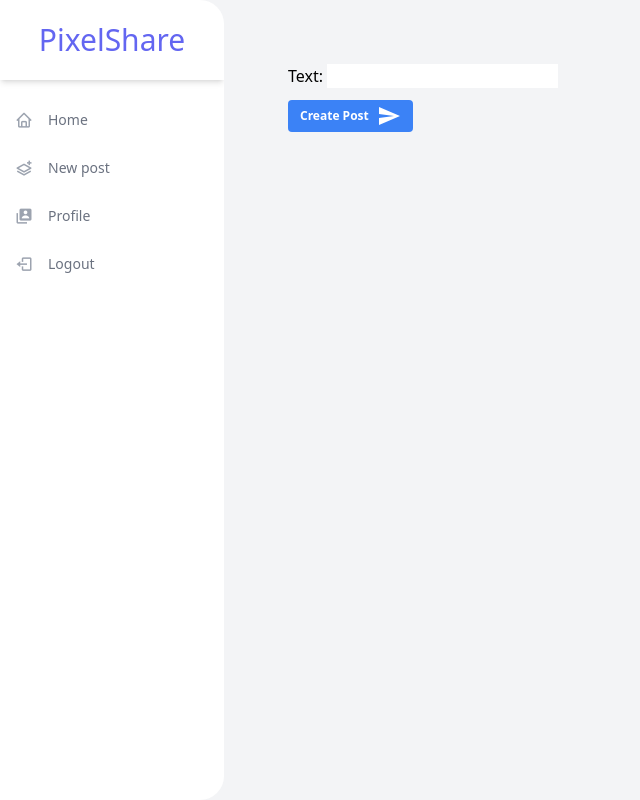
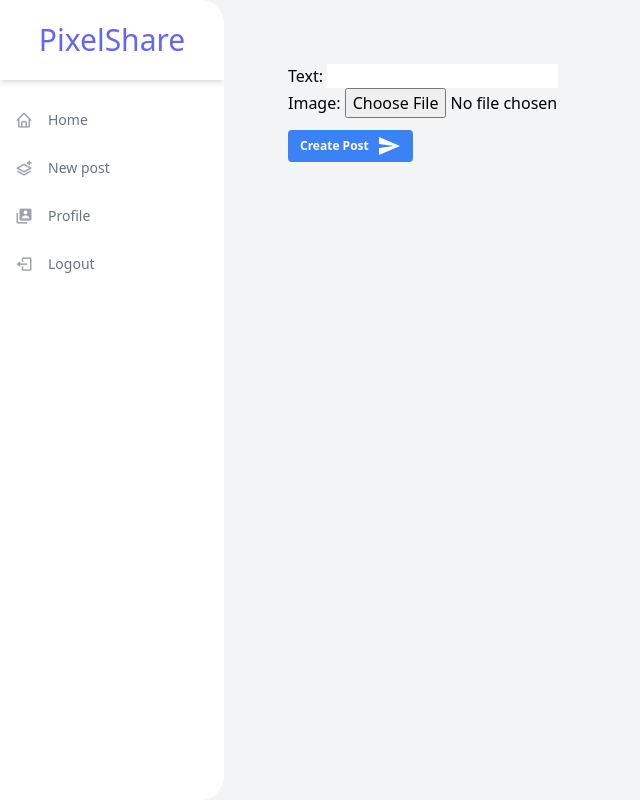
Before and after one commit to dillguill/social-media-app, a Django app: page /new/ in a window 1280 px wide. Shown: the whole page, without its empty margins (0-640 px from the left). Run offline with Django 4.2, Linux system fonts and the light colour scheme; the visitor is signed in with stand-in values (Sample User, id 1); some libraries are stand-ins or nearby versions.

Commit message:
Added image upload function

```diff
--- a/feed/models.py
+++ b/feed/models.py
@@ -9,6 +9,7 @@ class Post(models.Model):
         User,
         on_delete=models.CASCADE,
     )
+    image = models.ImageField(upload_to='posts/', null=True, blank=True)
 
     def __str__(self):
         return self.text[0:100]
--- a/feed/templates/feed/create.html
+++ b/feed/templates/feed/create.html
@@ -3,7 +3,7 @@
 {% block title %}Create a new post{% endblock title %}
 
 {% block body %}
-    <form method="POST" action=".">
+    <form method="POST" action="." enctype="multipart/form-data">
         {% csrf_token %}
         {{ form.as_p }}
         <div>
--- a/feed/views.py
+++ b/feed/views.py
@@ -2,6 +2,7 @@ from django.views.generic import DetailView, TemplateView
 from django.views.generic.edit import CreateView
 from django.contrib.auth.mixins import LoginRequiredMixin
 from django.shortcuts import render
+from django.core.files.storage import default_storage
 
 from followers.models import Follower
 
@@ -43,7 +44,7 @@ class PostDetailView(DetailView):
 class CreateNewPost(LoginRequiredMixin, CreateView):
     model = Post
     template_name = "feed/create.html"
-    fields = ['text']
+    fields = ['text', 'image']
     success_url = "/"
 
     def dispatch(self, request, *args, **kwargs):
@@ -57,10 +58,10 @@ class CreateNewPost(LoginRequiredMixin, CreateView):
         return super().form_valid(form)
 
     def post(self, request, *args, **kwargs):
-
         post = Post.objects.create(
             text=request.POST.get("text"),
             author=request.user,
+            image=request.FILES.get("image")
         )
 
         return render(
--- a/frontend/js/main.js
+++ b/frontend/js/main.js
@@ -32,30 +32,38 @@ $(document).on("click", ".js-toggle-modal", function(e) {
     e.preventDefault()
     $(".js-modal").toggleClass("hidden")
 })
-.on("click", ".js-submit", function(e) {
-    e.preventDefault()
-    const text = $(".js-post-text").val().trim()
-    const $btn = $(this)
+$(document).on("click", ".js-submit", function(e) {
+    e.preventDefault();
+    const text = $(".js-post-text").val().trim();
+    const image = $(".js-post-image")[0].files[0];
+    const $btn = $(this);
 
-    if(!text.length) {
-        return false
+    if (!text.length) {
+        return false;
     }
 
-    $btn.prop("disabled", true).text("Posting!")
+    const formData = new FormData();
+    formData.append('text', text);
+    if (image) {
+        formData.append('image', image);
+    }
+
+    $btn.prop("disabled", true).text("Posting!");
     $.ajax({
         type: 'POST',
         url: $(".js-post-text").data("post-url"),
-        data: {
-            text: text
-        },
+        data: formData,
+        processData: false,
+        contentType: false,
         success: (dataHtml) => {
             $(".js-modal").addClass("hidden");
             $("#posts-container").prepend(dataHtml);
             $btn.prop("disabled", false).text("New Post");
-            $(".js-post-text").val('')
+            $(".js-post-text").val('');
+            $(".js-post-image").val('');
         },
         error: (error) => {
-            console.warn(error)
+            console.warn(error);
             $btn.prop("disabled", false).text("Error");
         }
     });
--- a/til/templates/base.html
+++ b/til/templates/base.html
@@ -75,6 +75,9 @@
         <div class="w-full">
           <textarea class="border-2 border-blue-500 my-4 w-full js-post-text" placeholder="Enter your post" rows="3" maxlength="240" data-post-url="{% url 'feed:new_post' %}"></textarea>
         </div>
+        <div class="w-full">
+          <input type="file" class="border-2 border-blue-500 my-4 w-full js-post-image" accept="image/*">
+        </div>
         <hr>
         <div class="ml-auto">
           <button class="bg-blue-500 text-white font-bold rounded hover:bg-gray-500 hover:text-white py-1 px-3 inline-flex items-center text-m mt-4 js-submit" type="button">
--- a/til/templates/includes/post.html
+++ b/til/templates/includes/post.html
@@ -1,12 +1,14 @@
 {% load thumbnail %}
 
-<!-- component is from https://tailwindcomponents.com/component/post-artical -->
 <div class="max-w-4xl px-10 my-4 py-6 bg-white rounded-lg shadow-md" style='width: 50rem'>
     <div class="flex justify-between items-center">
         <span class="font-light text-gray-600">{{ post.date|date:"F j, Y, g:i:a" }}</span>
     </div>
     <div class="mt-2">
         <p class="mt-2 text-gray-600">{{ post.text }}</p>
+        {% if post.image %}
+            <img src="{{ post.image.url }}" alt="Post Image" class="mt-2">
+        {% endif %}
     </div>
     <div class="flex justify-between items-center mt-4">
         {% if show_detail_link %}
```
